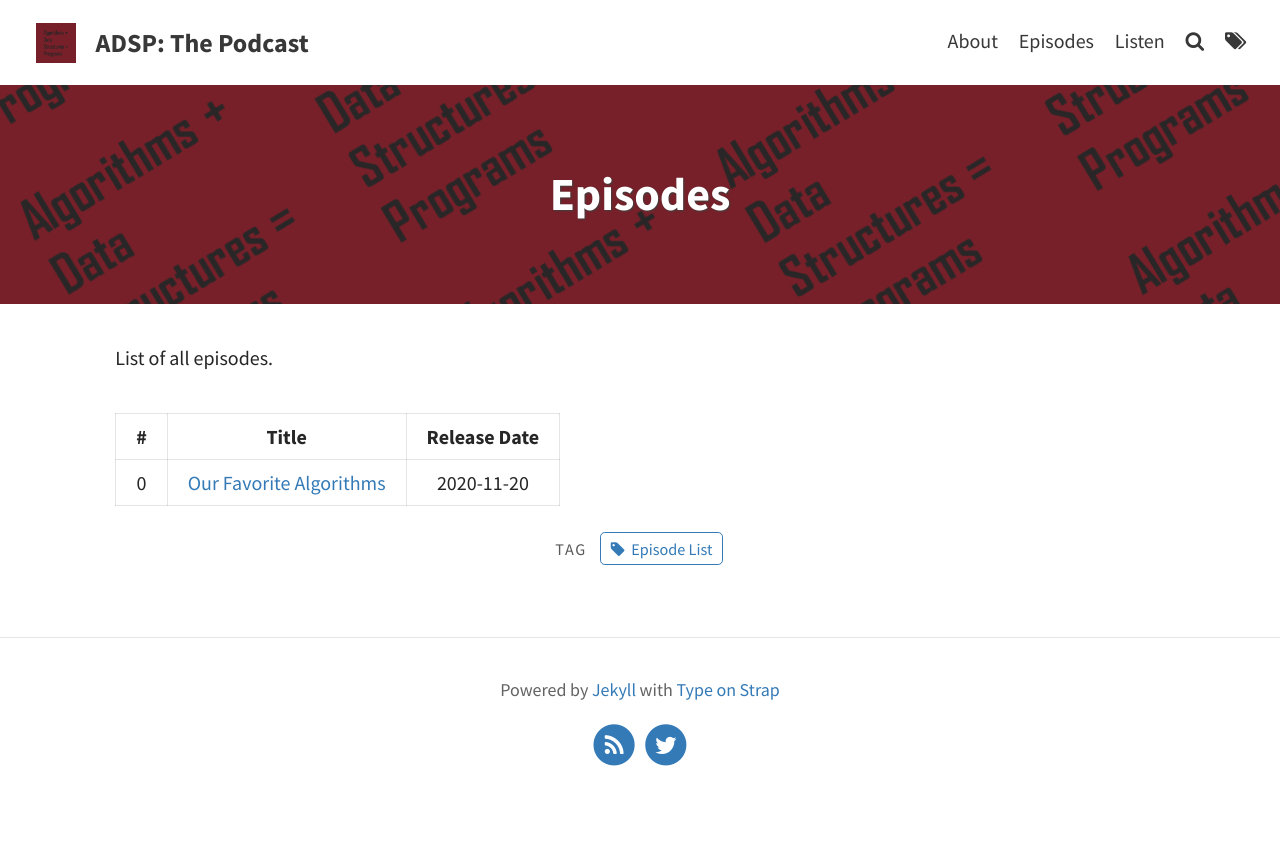
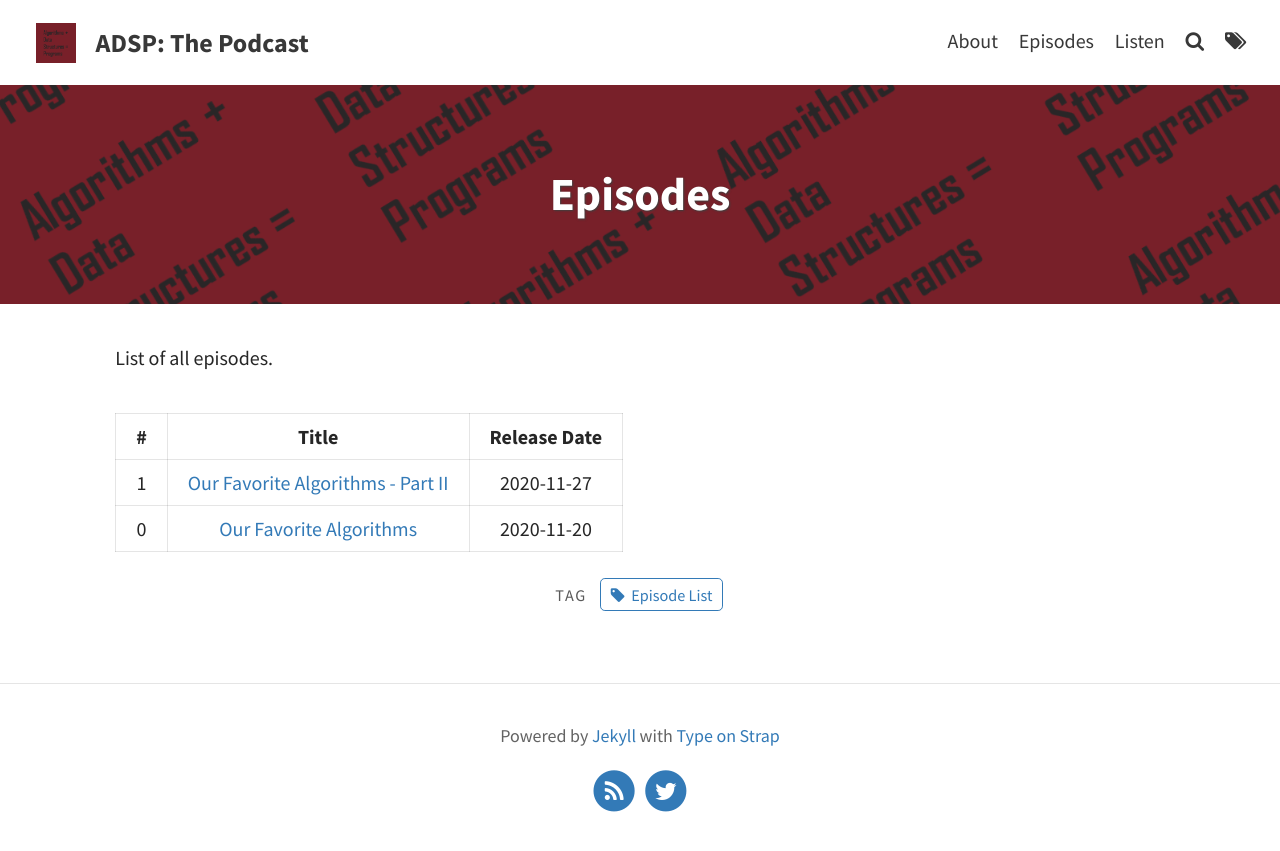
Before and after one commit to codereport/adsp2, a Jekyll site: the page built from pages/episodes.md, in a window 1280 px wide. Shown: the top 851 px of the page. Built offline with Jekyll 4.4.1, drawn with Linux system fonts in a browser that asks for light colours.

Commit message:
Update episodes.md

```diff
--- a/pages/episodes.md
+++ b/pages/episodes.md
@@ -10,4 +10,5 @@ List of all episodes.
 
 |   #   |                                      Title                                      | Release Date |
 | :---: | :-----------------------------------------------------------------------------: | :----------: |
+|   1   | [Our Favorite Algorithms - Part II](https://adspthepodcast.com/2020/11/27/Episode-1.html) | 2020-11-27|
 |   0   | [Our Favorite Algorithms](https://adspthepodcast.com/2020/11/20/Episode-0.html) |  2020-11-20  |
```
